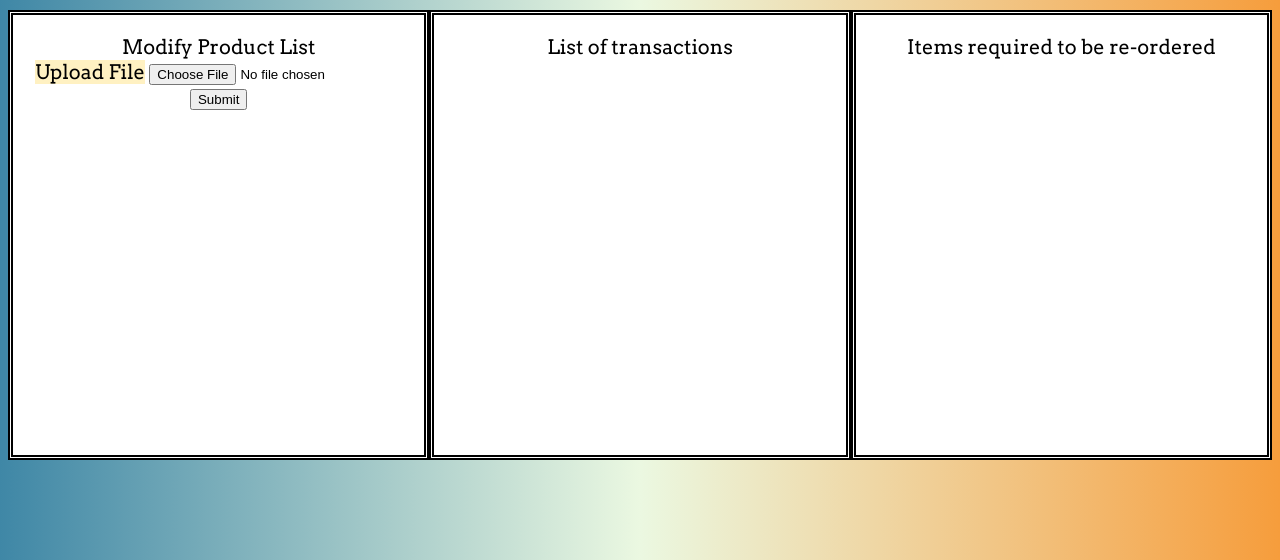
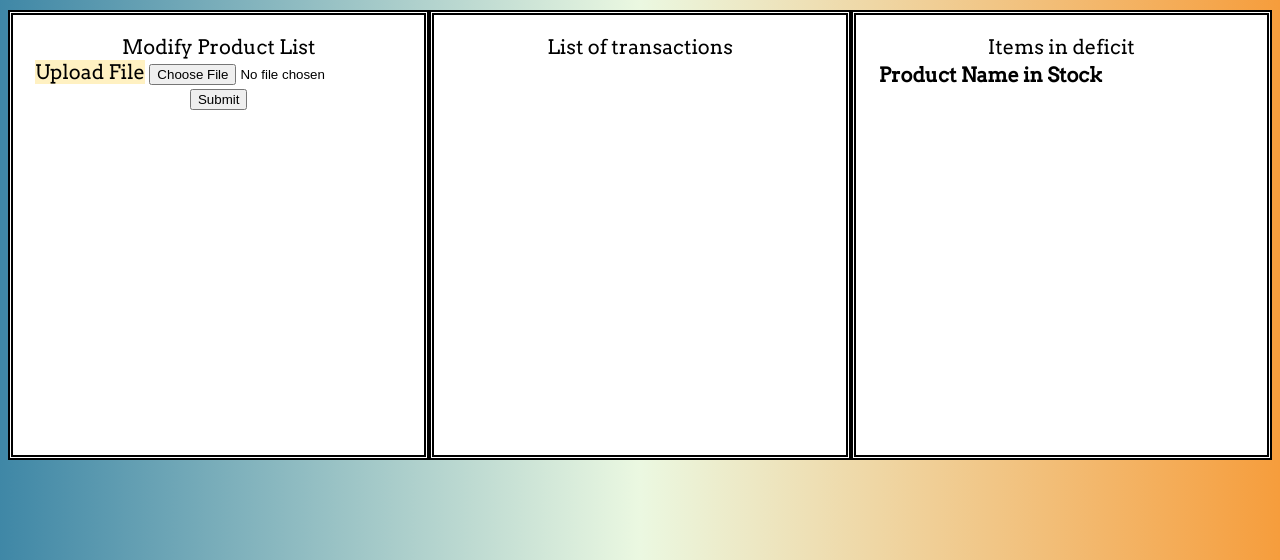
Before and after one commit to sumeetminhas/ACIT2911-Grp10, a Flask app: template templates/admin_dashboard.html in a window 1280 px wide. Shown: the part 295-855 px from the top of the page. Run offline with Flask 2, Linux system fonts and the light colour scheme; the template is opened without the code that fills it: most values are stand-ins (such as "Sample title", 1, 10 or a date in 2020); lists and menus that the app fills with data are empty; parts of the project's set-up code (start-up, migrations or seed data) failed here and were passed over.

Commit message:
inventory will be displayed if the count drop below 10

```diff
--- a/app.py
+++ b/app.py
@@ -49,7 +49,7 @@ def admin():
                 admin_list = json.loads(creds.read())
                 for admin in admin_list:
                     if admin['email'] in session.values():
-                        return render_template('admin_dashboard.html', user=admin['name'])
+                        return render_template('admin_dashboard.html', user=admin['name'], products=PRODUCT_LIST)
                 return render_template('admin-login.html')
     else:
         return '<h1>Admin Portal not set up. Please use static features. '
@@ -76,7 +76,7 @@ def dashboard():
                 elif email == admin['email'] and password == admin['password']:
                     session["email"] = email
                     for item in session.values(): print(item)
-                    return render_template('admin_dashboard.html', user=admin['name'])
+                    return render_template('admin_dashboard.html', user=admin['name'], products=PRODUCT_LIST)
 
             flash("Incorrect email or password. Try Again..")
             return redirect('/admin')
--- a/templates/admin_dashboard.html
+++ b/templates/admin_dashboard.html
@@ -31,7 +31,23 @@
             </form>
         </div>
         <div class="trans-list">List of transactions</div>
-        <div class="item-deficit">Items required to be re-ordered</div>
+        <div class="item-deficit">
+            <div>Items in deficit</div>
+            <table class="product-inventory">
+                <tr class="inventory-item">
+                    <th>Product Name</th>
+                    <th>in Stock</th>
+                </tr>
+                {% for item in products[1:] %}
+                    {% if item[5]|int <= 10 %}
+                        <tr class="inventory-item">
+                            <td>{{ item[1] }}</td>
+                            <td>{{ item[5] }}</td>
+                        </tr>
+                    {% endif %}
+                {% endfor %}
+            </table>
+        </div>
     </div>
 </body>
 </html>
```
